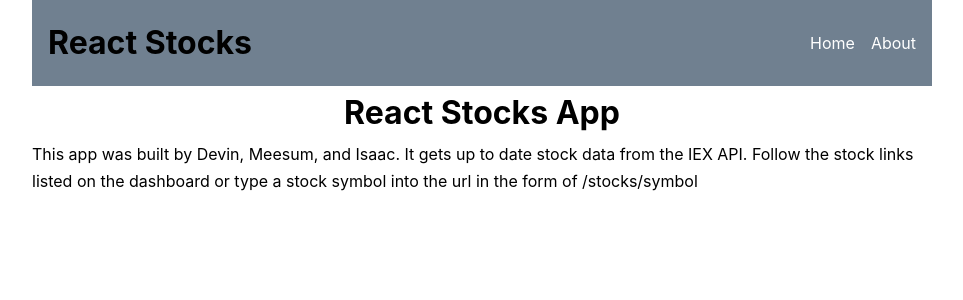
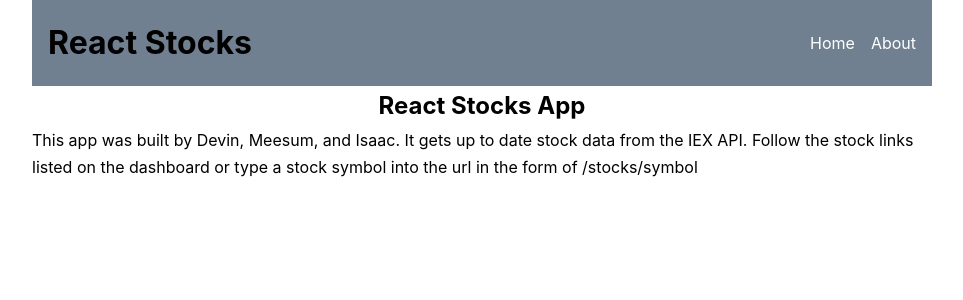
Before and after one commit to devinkr/react-stocks, a React (Create React App) app: page /react-stocks/about in a window 1280 px wide. Shown: the top 300 px of the page, without its empty margins (158-1121 px from the left). Built offline with nearby package versions, Linux system fonts and the light colour scheme.

Commit message:
Fix styles

```diff
--- a/src/components/About.js
+++ b/src/components/About.js
@@ -3,7 +3,7 @@ import React from 'react';
 function About(props) {
 	return (
 		<div className='list'>
-			<h1>React Stocks App</h1>
+			<h2>React Stocks App</h2>
 			<p>
 				This app was built by Devin, Meesum, and Isaac. It gets up to date stock
 				data from the IEX API. Follow the stock links listed on the dashboard or
--- a/src/components/StockDetails.js
+++ b/src/components/StockDetails.js
@@ -25,7 +25,7 @@ function StockDetails({ stocks }) {
 	return (
 		<div className='list'>
 			<ul>
-				<h1>{stock.companyName}</h1>
+				<h2>{stock.companyName}</h2>
 				<li>Symbol: {stock.symbol}</li>
 				<li>Last Price: {stock.lastPrice}</li>
 				<li>High: {stock.high}</li>
```
